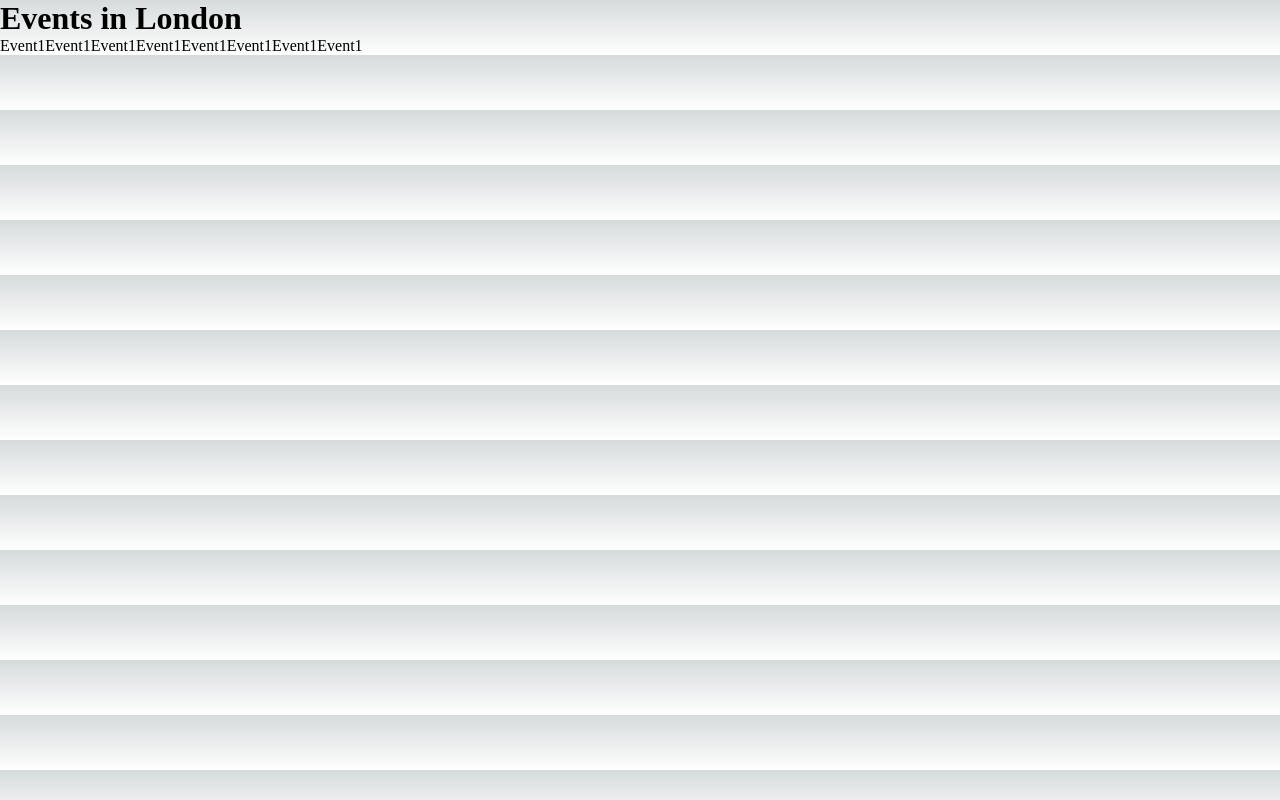
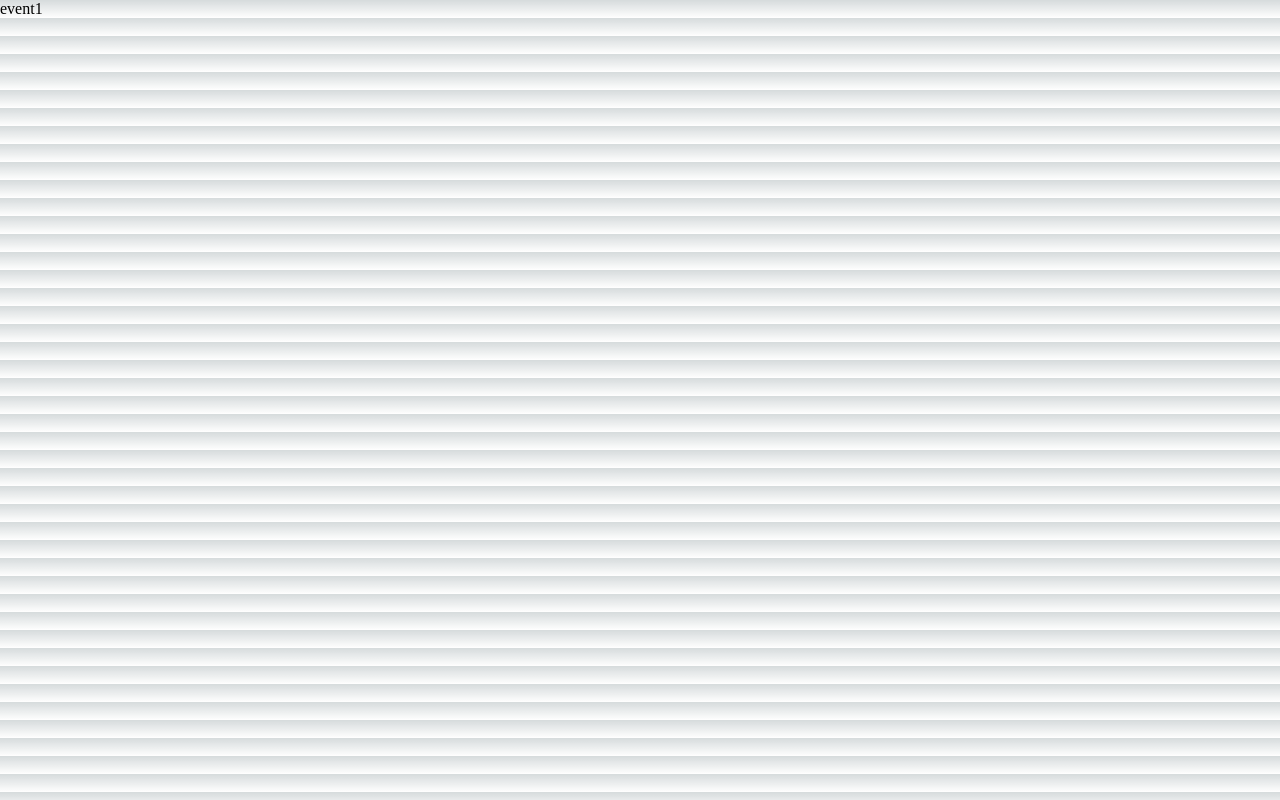
Before and after one commit to Anastasiia-Obushenko/events_app, a Next.js app: page /events/event1 in a window 1280 px wide. Built offline with nearby package versions, Linux system fonts and the light colour scheme.

Commit message:
name folder typo

```diff
--- /dev/null
+++ b/src/pages/events/event1.js
@@ -0,0 +1,7 @@
+const event1 = () => {
+  return (
+    <div>event1</div>
+  )
+}
+
+export default event1
```
Also changed, not shown: src/pages/events/[category]/[id].js (renamed from src/pages/events/[category].js/[id].js), src/pages/events/[category]/index.js (renamed from src/pages/events/[category].js/index.js).
